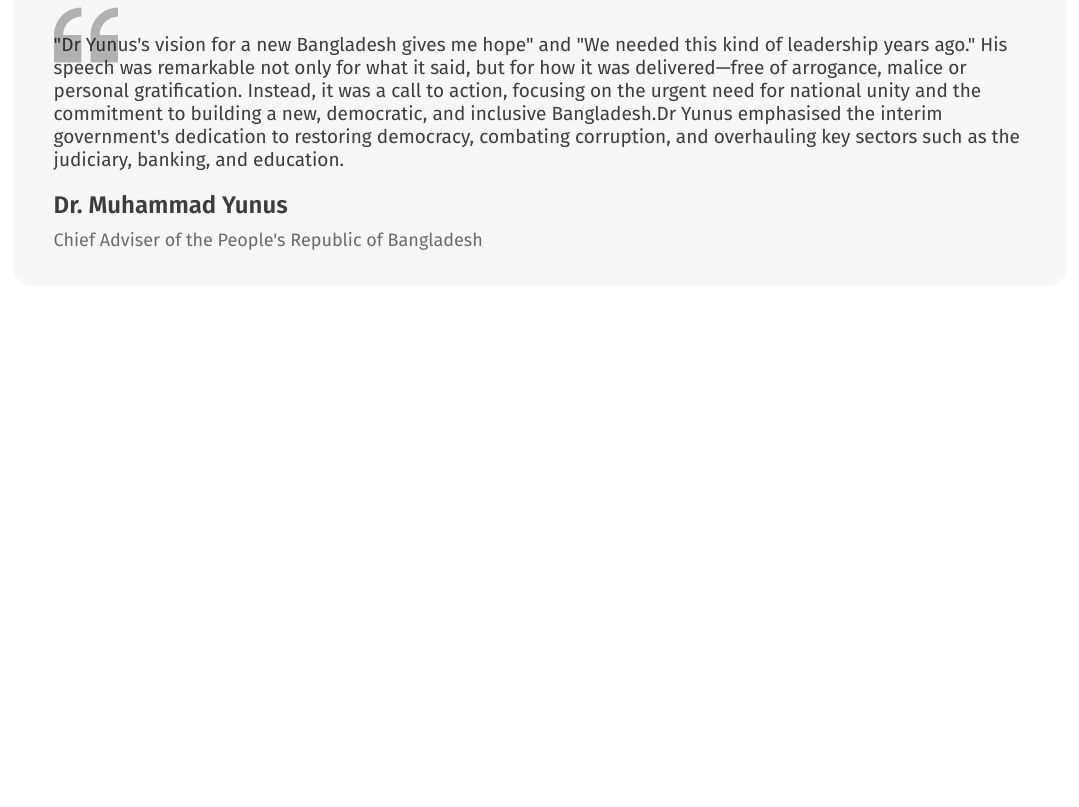
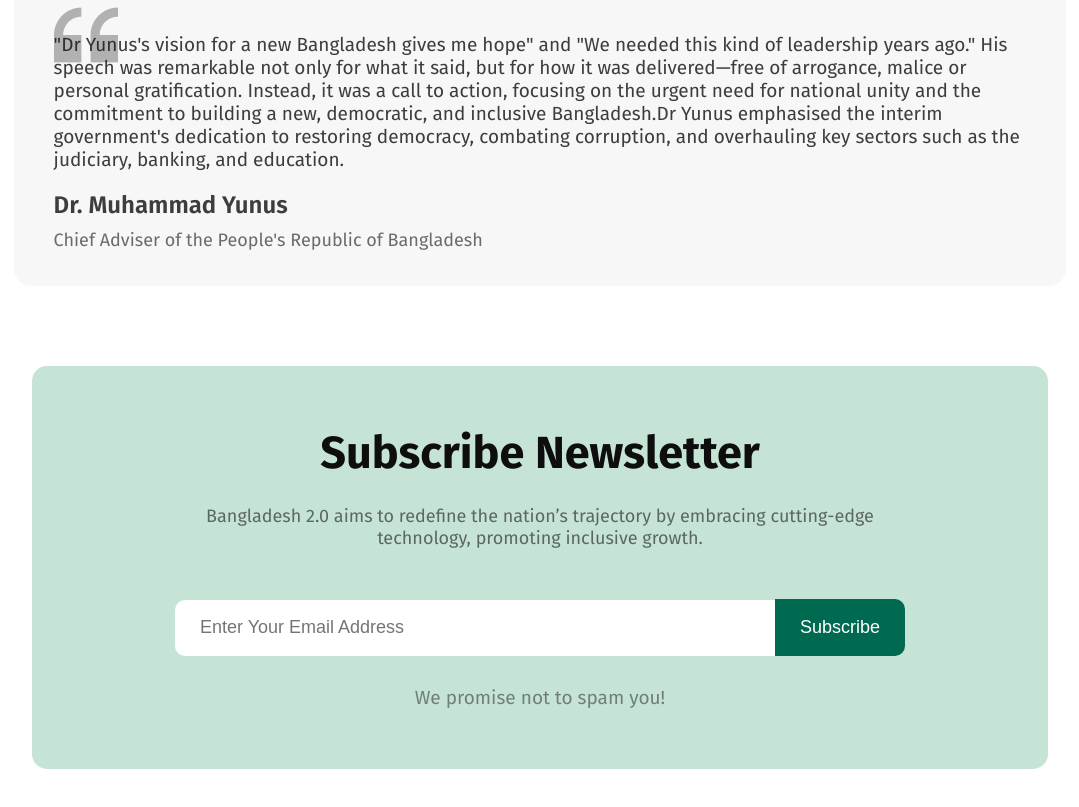
Before and after one commit to web-hasib/assignment-1, a plain HTML site: page index.html in a window 1280 px wide. Shown: the part 3446-4253 px from the top of the page, without its empty margins (100-1179 px from the left). Before the commit the page ends 3772 px from the top, so only its background shows below. Drawn offline with Linux system fonts and the light colour scheme.

Commit message:
newsletter section added

```diff
--- a/index.html
+++ b/index.html
@@ -104,6 +104,15 @@
                 <p class="person-description">Chief Adviser of the People's Republic of Bangladesh</p>
             </div>
         </section>
+        <section id="newsletter">
+            <h1 class="nl-title">Subscribe Newsletter</h1>
+            <p class="nl-description">Bangladesh 2.0 aims to redefine the nation’s trajectory by embracing cutting-edge <br> technology, promoting inclusive growth.</p>
+            <div class="nl-container">
+                <input type="text" name="" id="nl-box" placeholder="Enter Your Email Address">
+                <button class="nl-btn primary-btn hover">Subscribe</button>
+            </div>
+            <p class="spam">We promise not to spam you!</p>
+        </section>
     </main>
     <footer></footer>
 </body>
--- a/style.css
+++ b/style.css
@@ -287,3 +287,55 @@
     color: rgba(14, 14, 14, 0.6);
 }
 /* quote section closed  */
+/* newsleter section  */
+#newsletter{
+    width: 79%;
+    margin: 0 auto;
+    padding: 60px 2px;
+    text-align: center;
+    background-color: rgb(198, 228, 214);
+    border-radius: 15px;
+    margin-bottom: 50px;
+    margin-top: 80px;
+}
+#newsletter .nl-title{
+    font-size: 45px;
+    font-weight: 700;
+    color: rgb(14, 14, 14);
+    padding-bottom: 25px;
+}
+#newsletter .nl-description{
+    font-size: 18px;
+    color: rgba(14, 14, 14, 0.579);
+    padding-bottom: 20px;
+}
+#newsletter .nl-container{
+    display: flex;
+    align-items: center;
+    justify-content: center;
+    /* align-content: center; */
+
+}
+#newsletter #nl-box{
+    width: 550px;
+    height: 20px;
+    padding: 18px 25px;
+    font-size: 18px;
+    color: rgba(14, 14, 14, 0.3);
+    border-radius: 10px 0px 0px 10px;
+    border: none;
+    margin-top: 30px;
+}
+#newsletter .nl-btn{
+    border-radius: 0px 10px 10px 0px;
+    padding: 18px 25px;
+}
+
+
+#newsletter .spam{
+    font-size: 19px;
+    color: rgba(14, 14, 14, 0.472);
+    padding-top: 30px;
+}
+
+/* newsletter section closed  */
```
